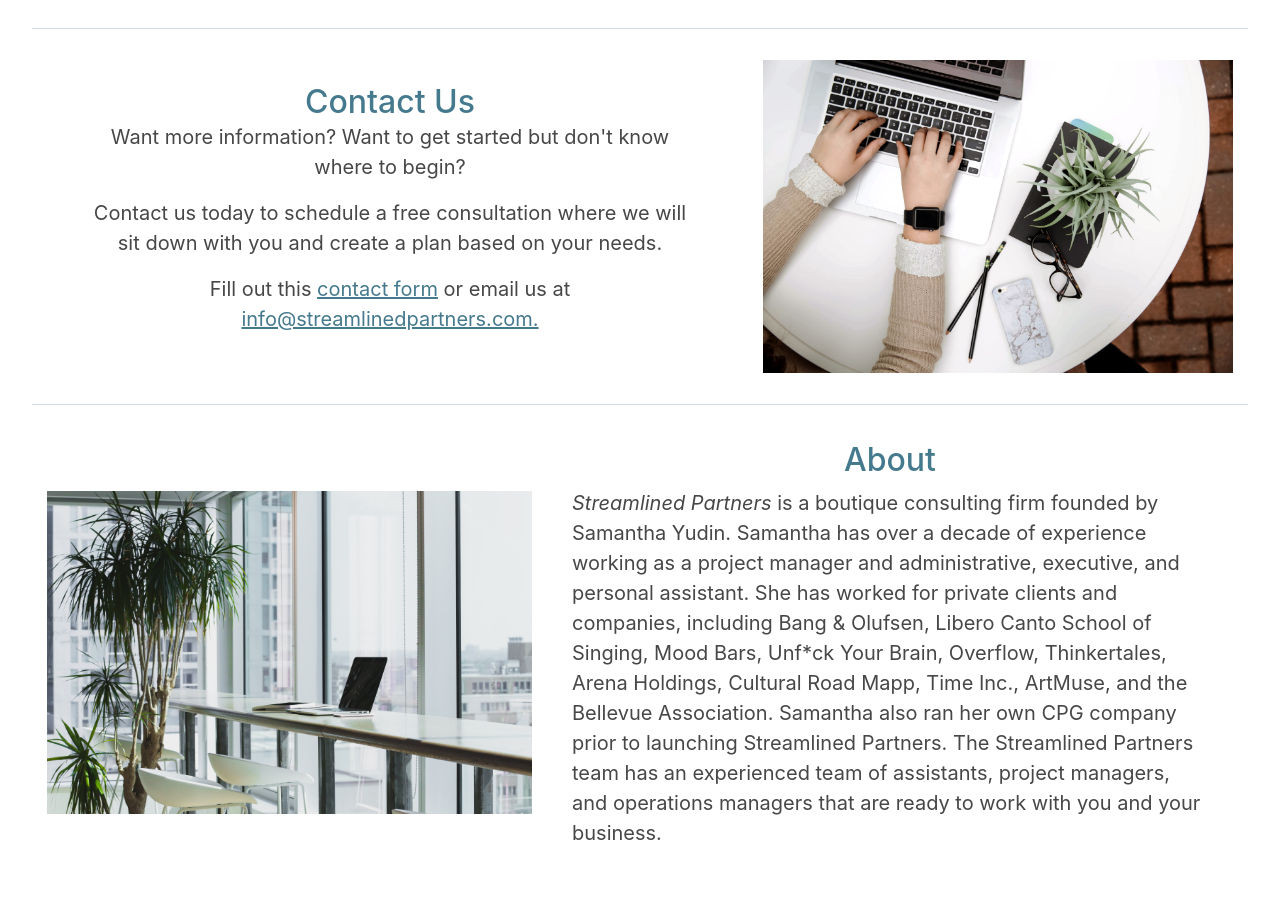
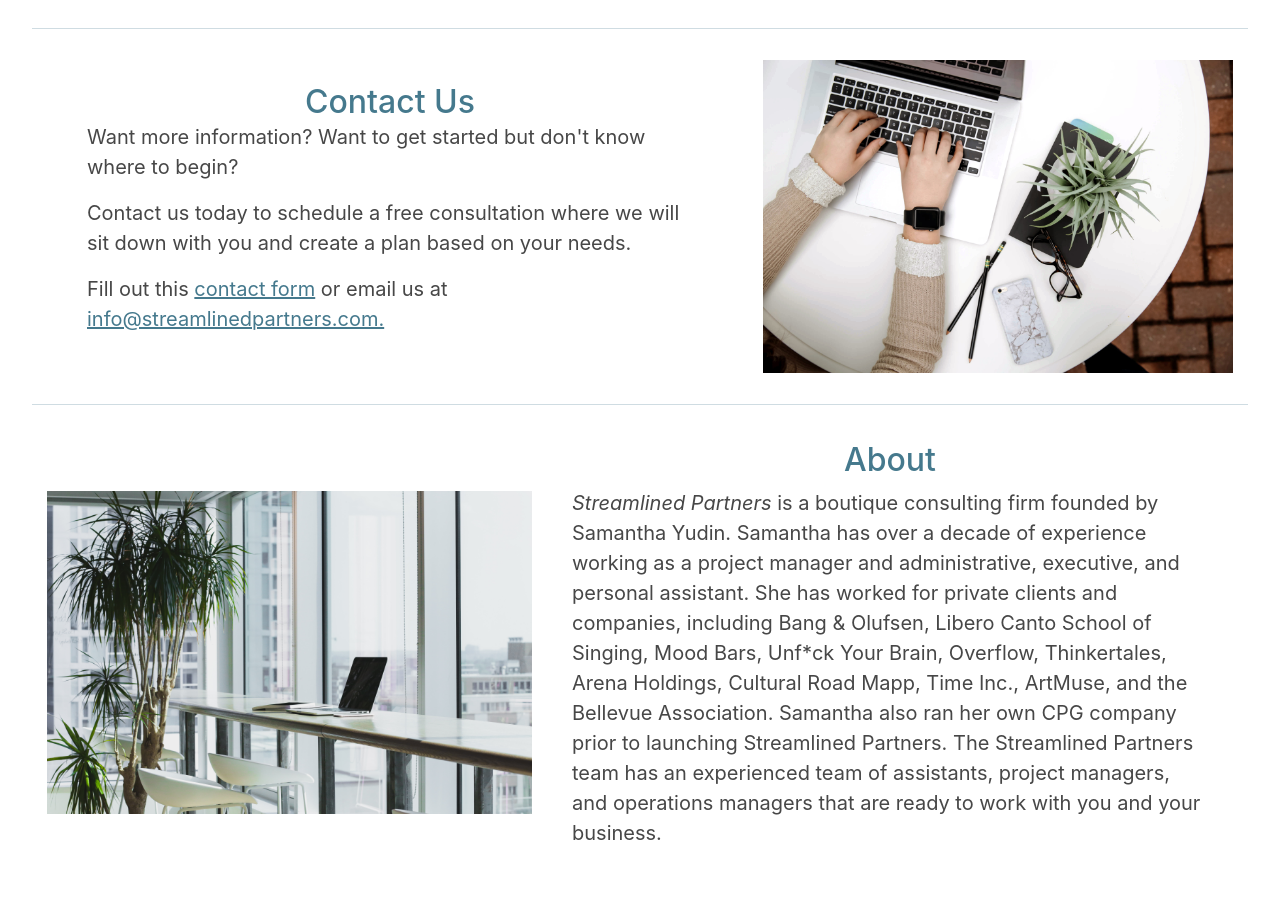
Before and after one commit to rhkearns/streamlined_1, a React (Create React App) app: page / in a window 1280 px wide. Shown: the part 1869-2786 px from the top of the page. Built offline with nearby package versions, Linux system fonts and the light colour scheme; the HTML template or start-up script is replaced by a standard one; a web font is replaced by a local one.

Commit message:
realign contact section

```diff
--- a/src/Components/Contact/Contact.scss
+++ b/src/Components/Contact/Contact.scss
@@ -28,7 +28,10 @@
 #contact-blurb {
 	color: $black;
 	font-size: 20px;
-	text-align: center;
+}
+
+#contact-blurb > p {
+	text-align: left;
 }
 
 #hands {
```
